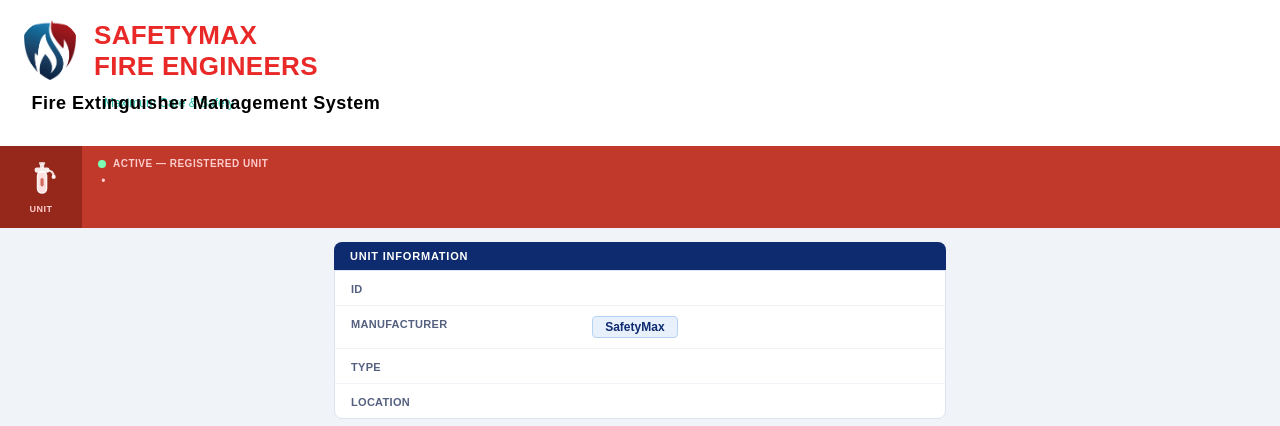
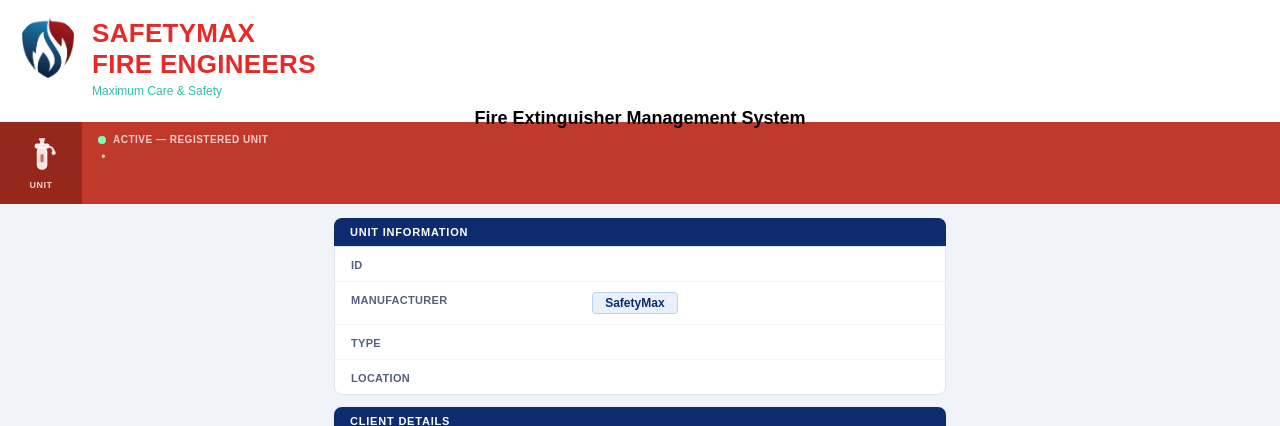
Before and after one commit to safetymaxfireit-cloud/smfe-qr-tracking-system, a Flask app: template templates/view.html in a window 1280 px wide. Shown: the top 426 px of the page. Run offline with Flask 3, Linux system fonts and the light colour scheme; the template is opened without the code that fills it, so the values that code supplies are empty; some libraries are stand-ins or nearby versions; some web fonts are replaced.

Commit message:
Update view.html

```diff
--- a/templates/view.html
+++ b/templates/view.html
@@ -18,7 +18,9 @@ body {
 
     .top-bar {
       background: #FFFFFF;
-      padding: 20px 20px 16px;
+      position: relative;
+      align-items: center;
+      padding: 18px 18px 14px;
       text-align: center;
     }
     .logo-area {
@@ -41,7 +43,7 @@ body {
       transition: background .2s;
     }
 
-    .logo-img { width: 60px; height: 60px; object-fit: contain; border-radius: 95%; }
+    .logo-img { width: 60px; height: 60px; object-fit: contain; border-radius: 100%; }
     .logo-upload-circle:hover { background: rgba(255,255,255,0.18); }
     .logo-upload-circle img { width: 100%; height: 100%; object-fit: cover; border-radius: 50%; }
     .upload-plus { font-size: 22px; color: #c0392b; line-height: 1; }
@@ -61,19 +63,16 @@ body {
     }
     .brand-tagline { font-size: 12px; color: #27c2af; margin-top: 4px; text-align: left; }
     .sys-subtitle {
-      /* Positioning Logic */
       position: absolute;
       left: 50%;
-      transform: translateX(-50%);
+      transform: translateX(-50%); /* Moves it to dead-center */
       white-space: nowrap;
 
-      /* Your Original Styles */
+      /* Your styles */
       font-size: 18px;
       color: #000;
       font-weight: 700;
       font-family: 'SMFont', Arial, sans-serif;
-      letter-spacing: 0.5px;
-      margin-top: 5px; /* Fixed '05px' to '5px' */
     }
 
     .unit-banner { background: #c0392b; }
@@ -126,18 +125,20 @@ body {
 <body>
 
 <div class="top-bar">
+  <!-- Group 1: Logo and Brand (Floats Left) -->
   <div class="logo-area">
     <img src="/static/images/logo.png" class="logo-img" alt="SafetyMax Logo">
     <div>
       <div class="brand-name">SAFETYMAX</div>
       <div class="brand-name">FIRE ENGINEERS</div>
-      <div class="header-wrapper">
-        <div class="brand-tagline">Maximum Care & Safety</div>
-        <div class="sys-subtitle">Fire Extinguisher Management System</div>
-      </div>
+      <div class="brand-tagline">Maximum Care & Safety</div>
     </div>
   </div>
+
+  <!-- Group 2: System Title (Centers globally) -->
+  <div class="sys-subtitle">Fire Extinguisher Management System</div>
 </div>
+
 
 <div class="unit-banner">
   <div class="unit-banner-inner">
```
